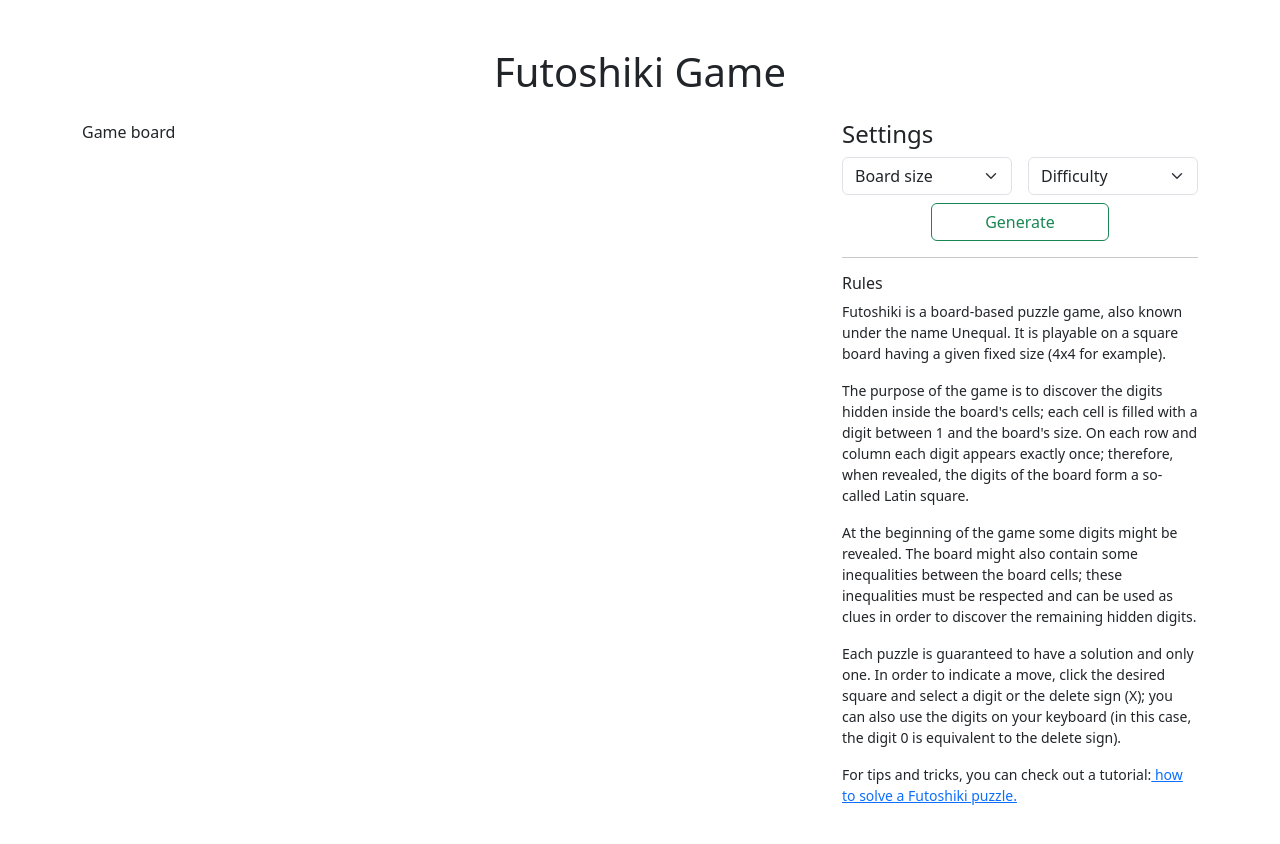
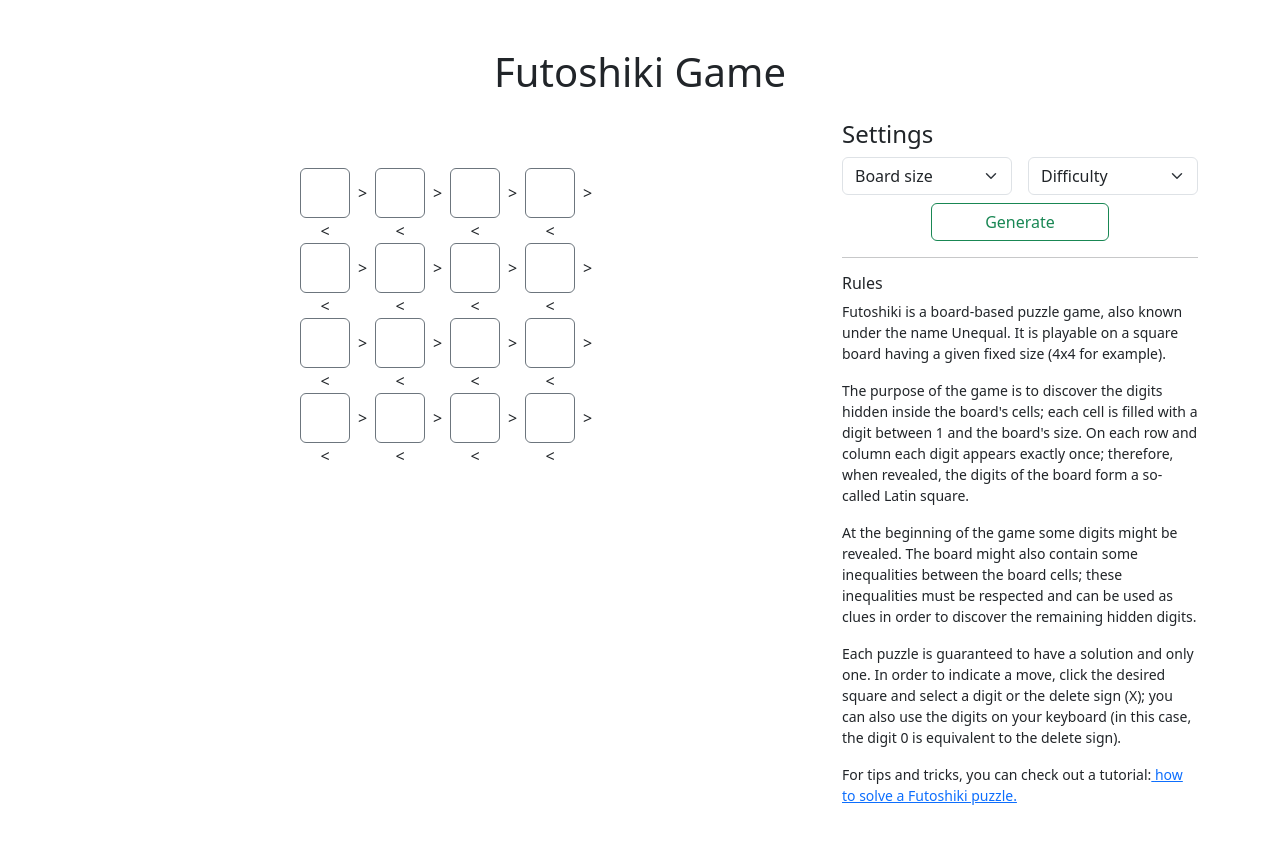
Before and after one commit to danielyandev/futoshiki, a React (Vite) app: page / in a window 1280 px wide. Shown: the top 844 px of the page. Built offline with nearby package versions, Linux system fonts and the light colour scheme.

Commit message:
Add cells and constraint blocks

```diff
--- a/package.json
+++ b/package.json
@@ -12,6 +12,7 @@
   "dependencies": {
     "bootstrap": "^5.3.3",
     "prettier": "^3.2.5",
+    "prop-types": "^15.8.1",
     "react": "^18.2.0",
     "react-dom": "^18.2.0"
   },
--- /dev/null
+++ b/src/components/Cell.jsx
@@ -0,0 +1,29 @@
+import PropTypes from 'prop-types'
+
+export default function Cell({ cell }) {
+  return (
+    <div>
+      <div className="d-flex">
+        <div className="border fs-4 border-secondary fw-semibold rounded cell-box d-flex justify-content-center align-items-center">
+          {cell.value}
+        </div>
+        <div className="cell-constraint-right d-flex justify-content-center align-items-center">
+          {'>'}
+        </div>
+      </div>
+      <div className="cell-constraint-bottom d-flex justify-content-center align-items-center">
+        {'<'}
+      </div>
+    </div>
+  )
+}
+
+Cell.propTypes = {
+  cell: PropTypes.exact({
+    value: PropTypes.string,
+    constraints: PropTypes.exact({
+      right: PropTypes.string,
+      bottom: PropTypes.string
+    })
+  })
+}
--- a/src/components/GameBoard.jsx
+++ b/src/components/GameBoard.jsx
@@ -1,7 +1,53 @@
+import { useEffect, useState } from 'react'
+import Cell from './Cell.jsx'
+
 export default function GameBoard() {
+  const generateInitialBoard = () => {
+    const size = 4 // For a 4x4 board
+    const board = Array(size)
+      .fill(null)
+      .map(() =>
+        Array(size).fill({
+          value: '',
+          constraints: { right: null, bottom: null }
+        })
+      )
+
+    // Example strategy for adding constraints randomly
+    for (let row = 0; row < size; row++) {
+      for (let col = 0; col < size; col++) {
+        // Randomly decide whether to place a constraint to the right and bottom
+        // Skipping the last row and column for respective directions to avoid out-of-bounds
+        if (col < size - 1 && Math.random() > 0.5) {
+          // 50% chance of right constraint
+          board[row][col].constraints.right = Math.random() > 0.5 ? '>' : '<'
+        }
+        if (row < size - 1 && Math.random() > 0.5) {
+          // 50% chance of bottom constraint
+          board[row][col].constraints.bottom = Math.random() > 0.5 ? '>' : '<'
+        }
+      }
+    }
+    return board
+  }
+
+  const [board, setBoard] = useState([])
+
+  useEffect(() => {
+    setBoard(generateInitialBoard())
+  }, [])
+
   return (
-    <div>
-      Game board
+    <div className="d-flex justify-content-center align-items-start">
+      <div className="mt-5">
+        {board.map((row, rowIndex) => (
+          <div key={rowIndex} className="d-flex">
+            {row.map((cell, colIndex) => (
+              <Cell key={colIndex} cell={cell} />
+            ))}
+          </div>
+        ))}
+      </div>
     </div>
   )
 }
--- /dev/null
+++ b/src/main.css
@@ -0,0 +1,14 @@
+.cell-box {
+    width: 50px;
+    height: 50px;
+}
+
+.cell-constraint-right {
+    height: 50px;
+    width: 25px;
+}
+
+.cell-constraint-bottom {
+    height: 25px;
+    width: 50px;
+}
--- a/src/main.jsx
+++ b/src/main.jsx
@@ -2,9 +2,10 @@ import React from 'react'
 import ReactDOM from 'react-dom/client'
 import App from './components/App.jsx'
 import 'bootstrap/dist/css/bootstrap.min.css'
+import './main.css'
 
 ReactDOM.createRoot(document.getElementById('root')).render(
   <React.StrictMode>
     <App />
-  </React.StrictMode>,
+  </React.StrictMode>
 )
```
Also changed, not shown: 1 other file (tests, documents, lock files or other folders).
